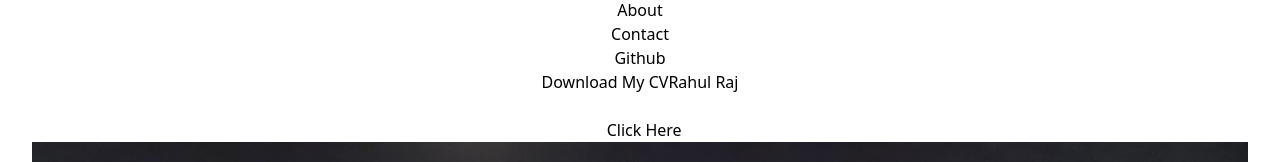
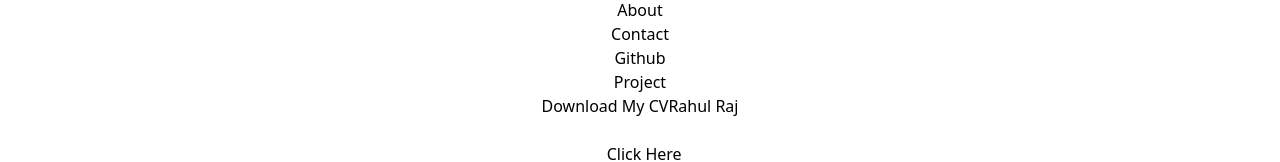
Before and after one commit to Rahul5977/Learning-React, a React (Vite) app in the folder 07reactRouter/: page / in a window 1280 px wide. Shown: the part 358-520 px from the top of the page. Built offline with nearby package versions, Linux system fonts and the light colour scheme.

Commit message:
added project section

```diff
--- a/07reactRouter/src/components/header/header.jsx
+++ b/07reactRouter/src/components/header/header.jsx
@@ -72,7 +72,7 @@ export default function Header() {
                                     Github
                                 </NavLink>
                             </li>
-                            {/* <li>
+                            <li>
                                 <NavLink
                                      to="/project"
                                     className={({ isActive }) =>
@@ -81,7 +81,7 @@ export default function Header() {
                                 >
                                     Project
                                 </NavLink>
-                            </li> */}
+                            </li>
 
                         </ul>
                     </div>
--- a/07reactRouter/src/main.jsx
+++ b/07reactRouter/src/main.jsx
@@ -38,7 +38,7 @@ const router =createBrowserRouter(
     <Route path='about' element={<About/>}/>
     <Route path='contact' element={<Contact/>}/>
     <Route path='github' element={<Github/>}/>
-    {/* <Route path='project' element={<Project/>}/> */}
+    <Route path='project' element={<Project/>}/>
     <Route path='user/:id' element={<User/>}/>
 
 
```
